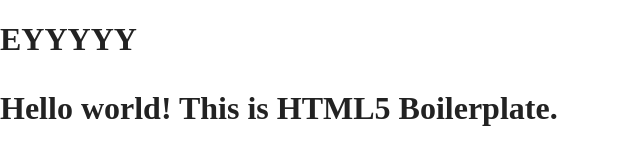
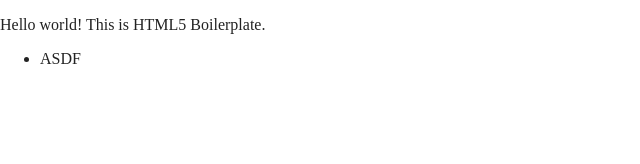
Before and after one commit to devops-winter21/pagina-web, a website built with Parcel: page index.html in a window 1280 px wide. Shown: the whole page, without its empty margins (0-640 px from the left). Built offline with nearby package versions, Linux system fonts and the light colour scheme.

Commit message:
Corregido ul

```diff
--- a/index.html
+++ b/index.html
@@ -25,8 +25,10 @@
 <body>
 
   <!-- Add your site or application content here -->
-  <h1>EYYYYY<h1>
   <p>Hello world! This is HTML5 Boilerplate.</p>
+  <ul>
+    <li>ASDF</li>
+  </ul>
   <script src="js/vendor/modernizr-3.11.2.min.js"></script>
   <script src="js/plugins.js"></script>
   <script src="js/main.js"></script>
```
